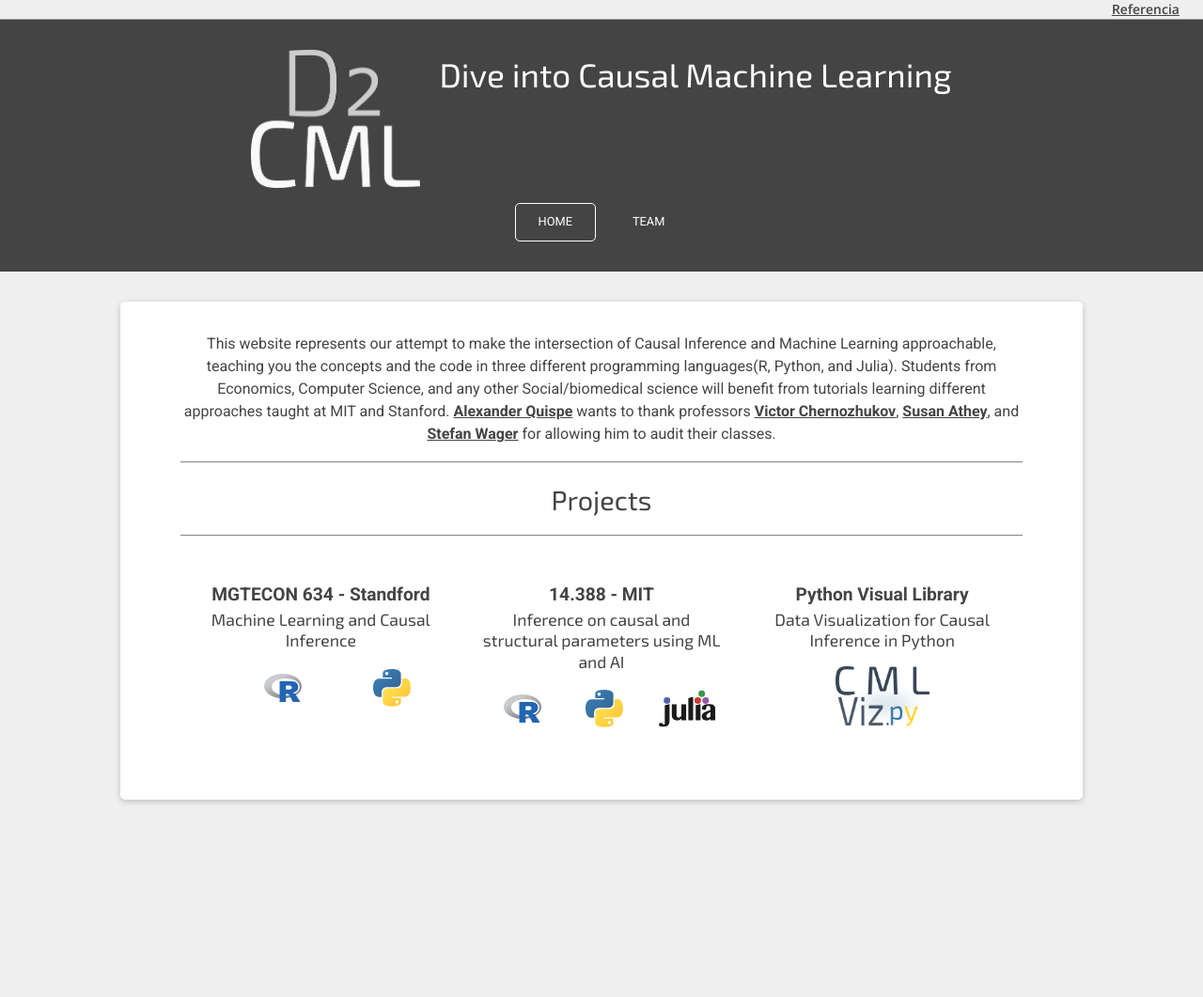
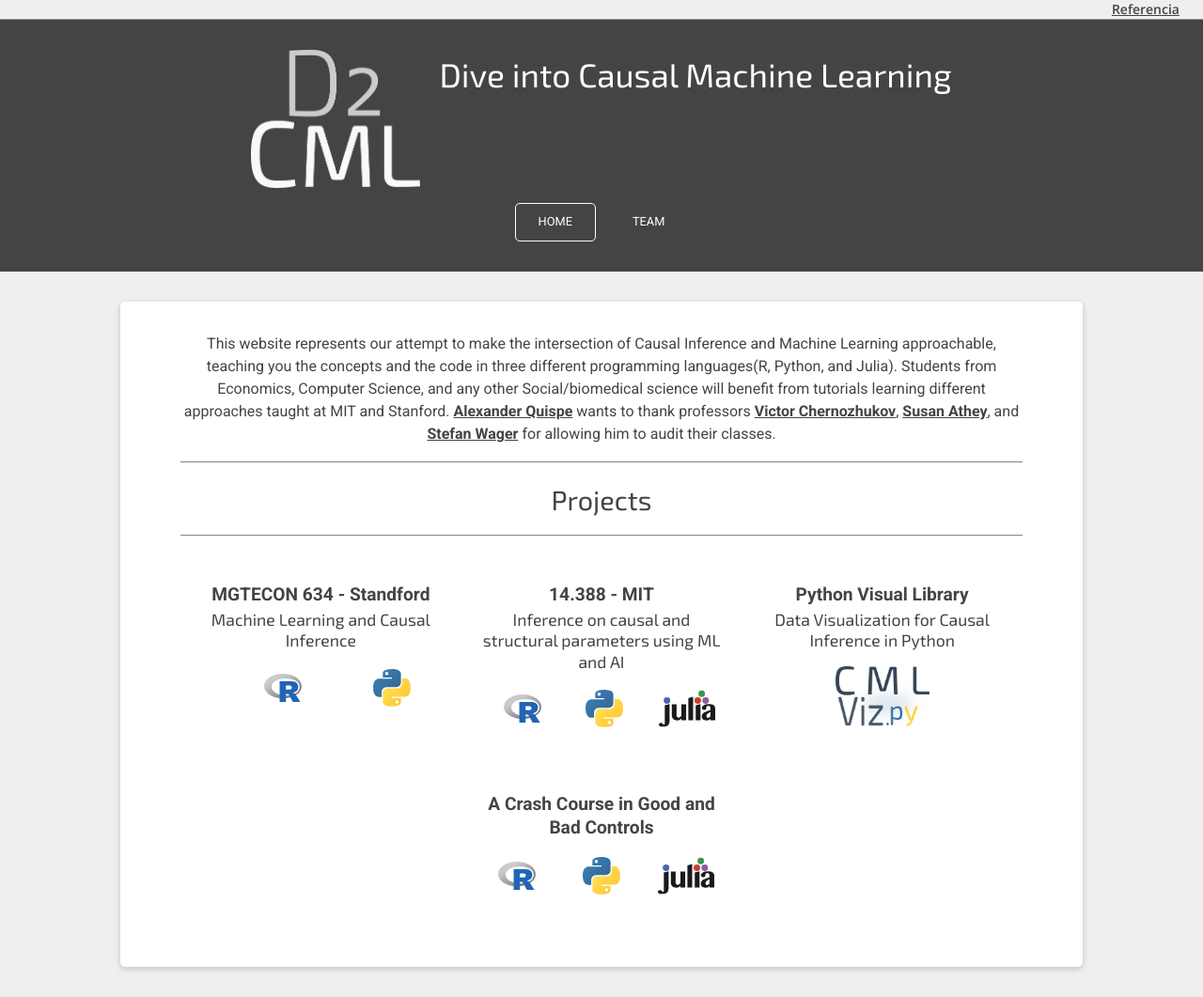
Before and after one commit to d2cml-ai/d2cml.ai, a plain HTML site: page index.html in a window 1280 px wide. Shown: the whole page at 94% size. Before the commit the page ends 883 px from the top, so only its background shows below. Drawn offline with nearby package versions, Linux system fonts and the light colour scheme; a web font is replaced by a local one.

Commit message:
controls

```diff
--- a/index.html
+++ b/index.html
@@ -200,7 +200,37 @@
                             </div>
                         </a>
                     </li>
+                    <li>
+                        <a href="https://ftp.cs.ucla.edu/pub/stat_ser/r493.pdf" target="_blank">
+                            <h3>
+                                <b>A Crash Course in Good and Bad Controls</b>
 
+                            </h3>
+                        </a>
+
+                        <div class="multilang">
+                            <!-- <p>
+                                descripcion del segundo libro
+                            </p> -->
+                            <ul>
+                                <li>
+                                    <a href="https://deepnote.com/@none-6214/CCGodBadControlsR-a1a73ea5-272c-4ba0-a36b-f768e3c72f1f" target="_blank">
+                                        <img src="figs/r_logo.svg" height="40;" width="40" alt="">
+                                    </a>
+                                </li>
+                                <li>
+                                    <a href="https://deepnote.com/@none-6214/CCGoodBadControlspython-afa0606e-204c-41c1-a08e-fe59d81665b6" target="_blank">
+                                        <img src="figs/python_logo.svg" height="45" width="40" alt="">
+                                    </a>
+                                </li>
+                                <li>
+                                    <a href="https://deepnote.com/@none-6214/CCGodBadControls-Julia-e827c5a6-75f2-4189-981b-c5e1941b8f53" target="_blank">
+                                        <img src="figs/julia_logo.svg" height="40" width="60" alt="">
+                                    </a>
+                                </li>
+                            </ul>
+                        </div>
+                    </li>
                 </ul>
             </div>
         </div>
```
